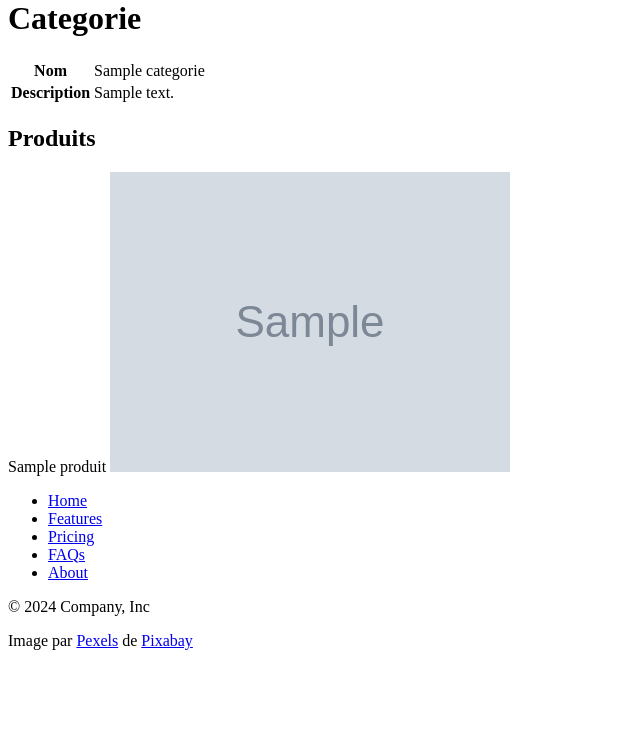
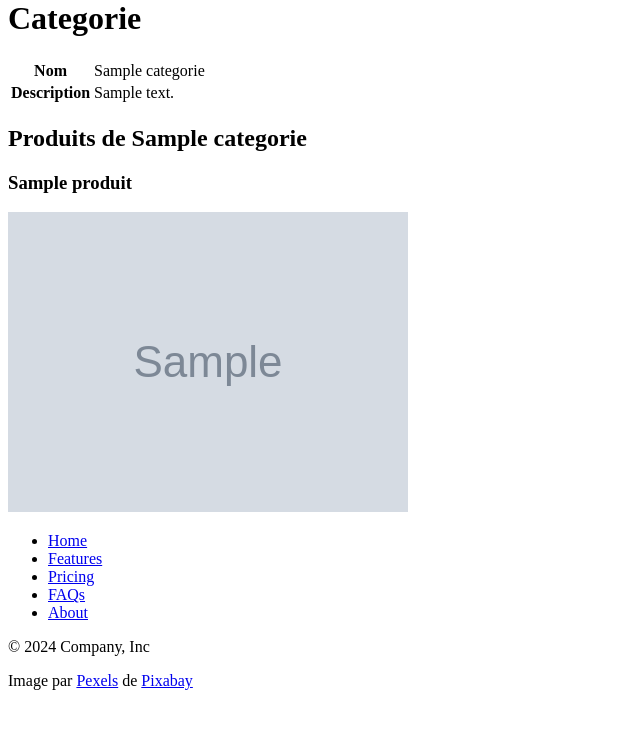
Before and after one commit to lea-nova/bio_bloom_market, a Symfony app: template templates/categorie/show.html.twig in a window 1280 px wide. Shown: the part 21-750 px from the top of the page, without its empty margins (0-640 px from the left). Run offline with Twig, Linux system fonts and the light colour scheme; the template is opened without the code that fills it: most values are stand-ins (such as "Sample title", 1, 10 or a date in 2020); grey boxes marked "Sample" are stand-in pictures; some libraries are stand-ins or nearby versions.

Commit message:
Taille des images réduites pour l'affichage

```diff
--- a/templates/categorie/show.html.twig
+++ b/templates/categorie/show.html.twig
@@ -51,17 +51,24 @@
 			{% endif %}
 		</tbody>
 	</table>
-	<h2>Produits</h2>
+	<h2>Produits de
+		{{categorie.nom}}</h2>
+	<div class="  flex flex-row justify-around  ">
 		{% if categorie.Produits is empty %}
 			<p>
 				Il n'y a pas de produits dans cette catégorie pour le moment.
 			</p>
 		{% else %}
+			<div class=" h-screen flex flex-row justify-around w-5/6">
 				{% for produit in categorie.Produits %}
-			{{produit.nom}}
-			<img src={{asset('uploads/produits/'~ produit.image)}}>
+					<div class="h-[20rem] w-[20rem] flex flex-col justify-evenly">
+						<h3 class=" text-center">{{produit.nom}}</h3>
+						<img class="h-[15rem] object-contain" src={{asset('uploads/produits/'~ produit.image)}}>
+					</div>
 				{% endfor %}
+			</div>
 		{% endif %}
+	</div>
 
 	{% if is_granted("ROLE_ADMIN") %}
 
```
Also changed, not shown: templates/marque/show.html.twig (+7 -2 lines). Lines whose indentation alone changed are shown as unchanged.
